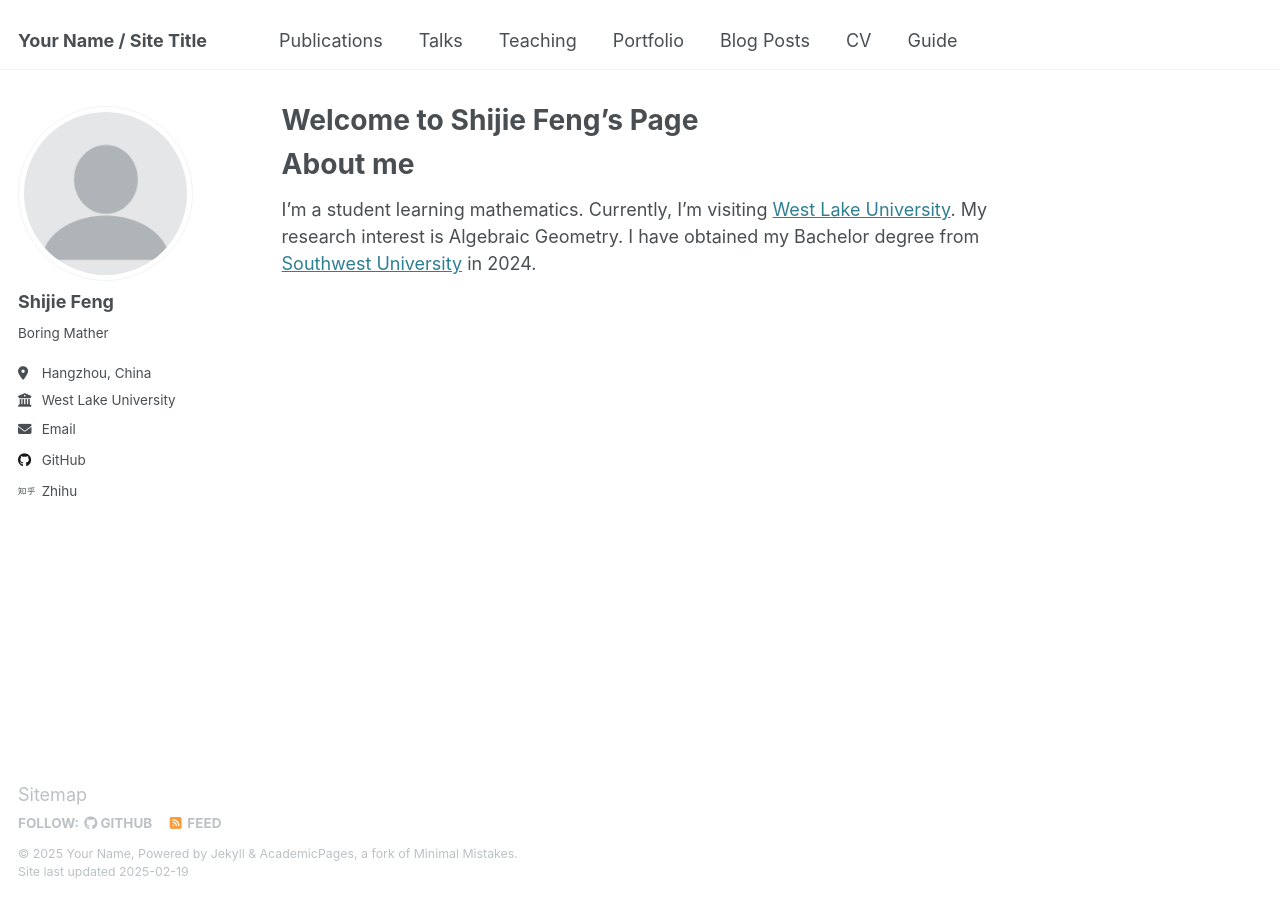
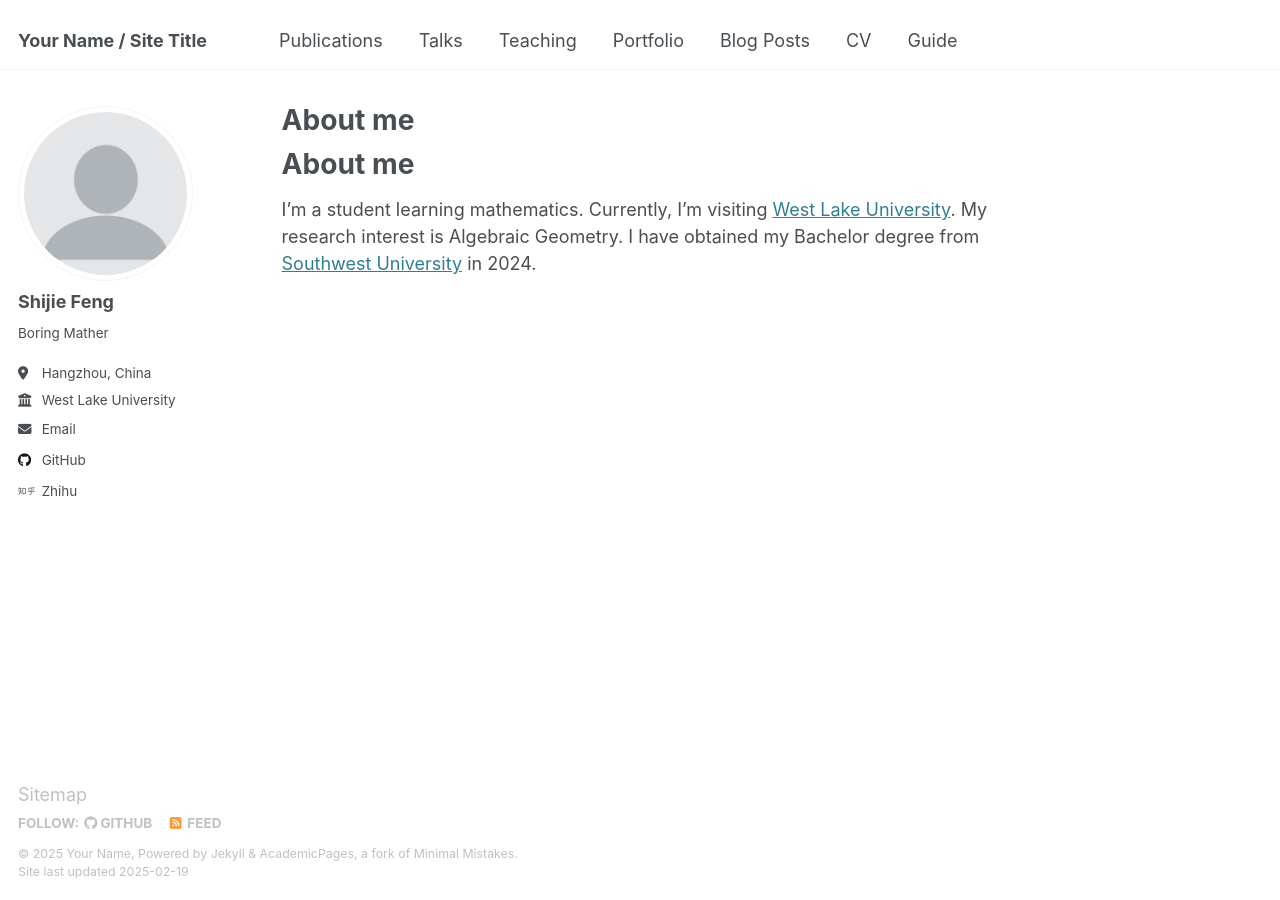
Before and after one commit to SHJFeng/SHJFeng.github.io, a Jekyll site: the page built from _pages/about.md, in a window 1280 px wide. Built offline with Jekyll 4.4.1, drawn with Linux system fonts in a browser that asks for light colours; our own code applies the rules of GitHub Pages for plain Markdown files.

Commit message:
about.md

```diff
--- a/_pages/about.md
+++ b/_pages/about.md
@@ -1,6 +1,5 @@
 ---
 permalink: /
-title: "Welcome to Shijie Feng's Page"
 author_profile: true
 redirect_from:
   - /about/
```
